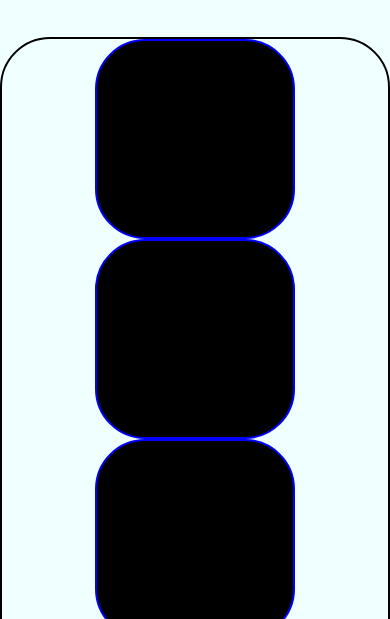
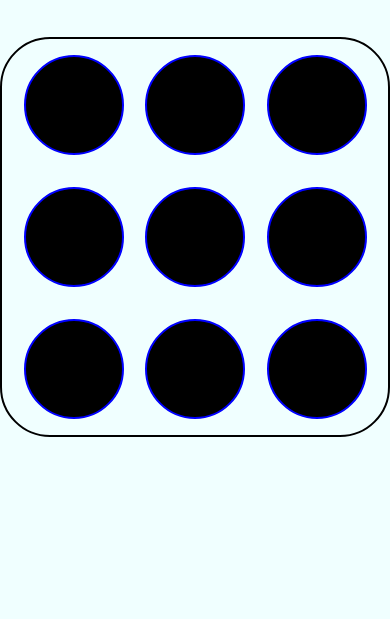
Before and after one commit to SH20RAJ/tictok, a plain HTML site: page index.html in a window 390 px wide. Shown: the part 225-844 px from the top of the page. Drawn offline with Linux system fonts and the light colour scheme.

Commit message:
responsive

```diff
--- a/index.html
+++ b/index.html
@@ -3,7 +3,7 @@
 <head>
     <meta charset="UTF-8">
     <meta name="viewport" content="width=device-width, initial-scale=1.0">
-    <title>Document</title>
+    <title>TicTac Game</title>
     <link rel="stylesheet" href="style.css">
 </head>
 <body>
--- a/style.css
+++ b/style.css
@@ -59,3 +59,17 @@
     color: white;
 
 }
+
+
+@media (max-width:700px) {
+
+    .field {
+        width: 100px;
+        height: 100px;
+        font-size: 40px;
+    }
+    .box {
+        width: 400px;
+        height: 400px;
+    }
+}
```
Also changed, not shown: script.js (+5 -2 lines).
